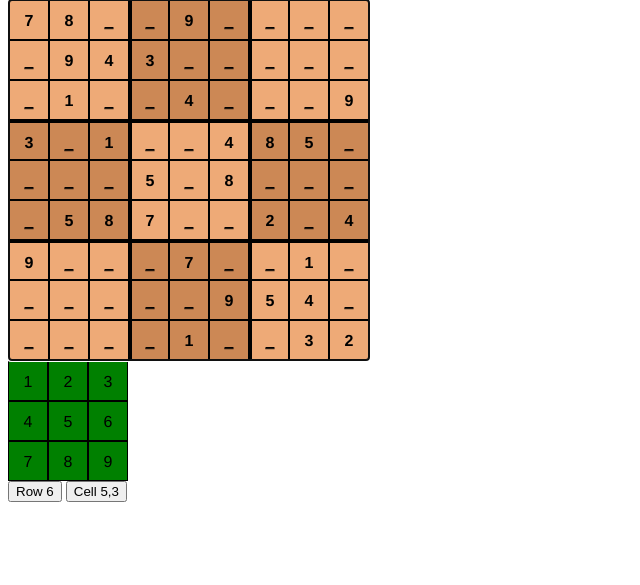
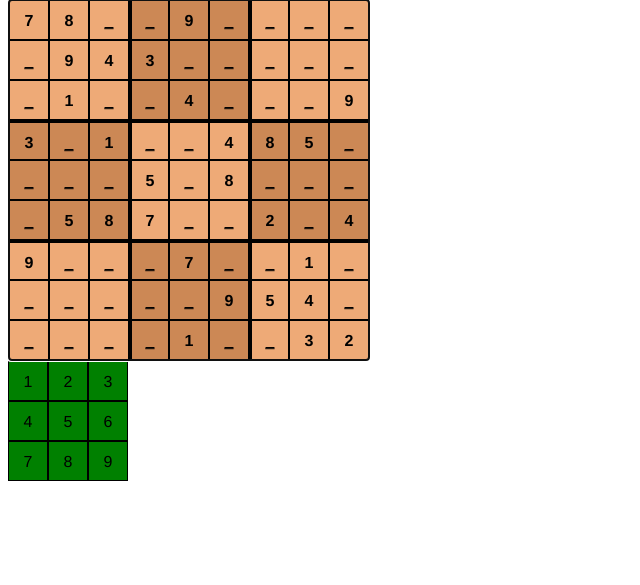
Before and after one commit to jannotti/special-a-sudoku, a Django app: page /play/show/1 in a window 1280 px wide. Shown: the part 192-777 px from the top of the page, without its empty margins (0-640 px from the left). Run offline with Django 3.2, Linux system fonts and the light colour scheme.

Commit message:
small cleanups

```diff
--- a/sudoku/play/static/play/styles.css
+++ b/sudoku/play/static/play/styles.css
@@ -67,12 +67,12 @@ div.board div.sq.active {
  background-color: #d06;
 }
 
-#grid{
+#grid {
   width:120px;
   height:120px;
 }
 
-div.littleboard{
+div.littleboard {
   width: 40px;
   height: 40px;
   background-color: green;
--- a/sudoku/play/templates/show.html
+++ b/sudoku/play/templates/show.html
@@ -27,11 +27,9 @@
     </ol>
     {% endif %}
 
-    {% autoescape off %}
     <script>
-      var hints = {{hints}};
+      var hints = {{hints|safe}};
     </script>
-    {% endautoescape %}
 
     <div class="board" tabindex="0">
       {% for square in squares %}
@@ -40,6 +38,7 @@
       </div>
       {% endfor %}
     </div>
+
     <div id="grid">
       <div class="littleboard">1</div>
       <div class="littleboard">2</div>
@@ -50,12 +49,7 @@
       <div class="littleboard">7</div>
       <div class="littleboard">8</div>
       <div class="littleboard">9</div>
-
-
-<div>
-
-    <button id=row6>Row 6</button>
-    <button id=cell53>Cell 5,3</button>
+    </div>
 
     <script src="{% static "play/jquery-3.3.1.js" %}"></script>
     <script>
```
Lines whose indentation alone changed are shown as unchanged.
